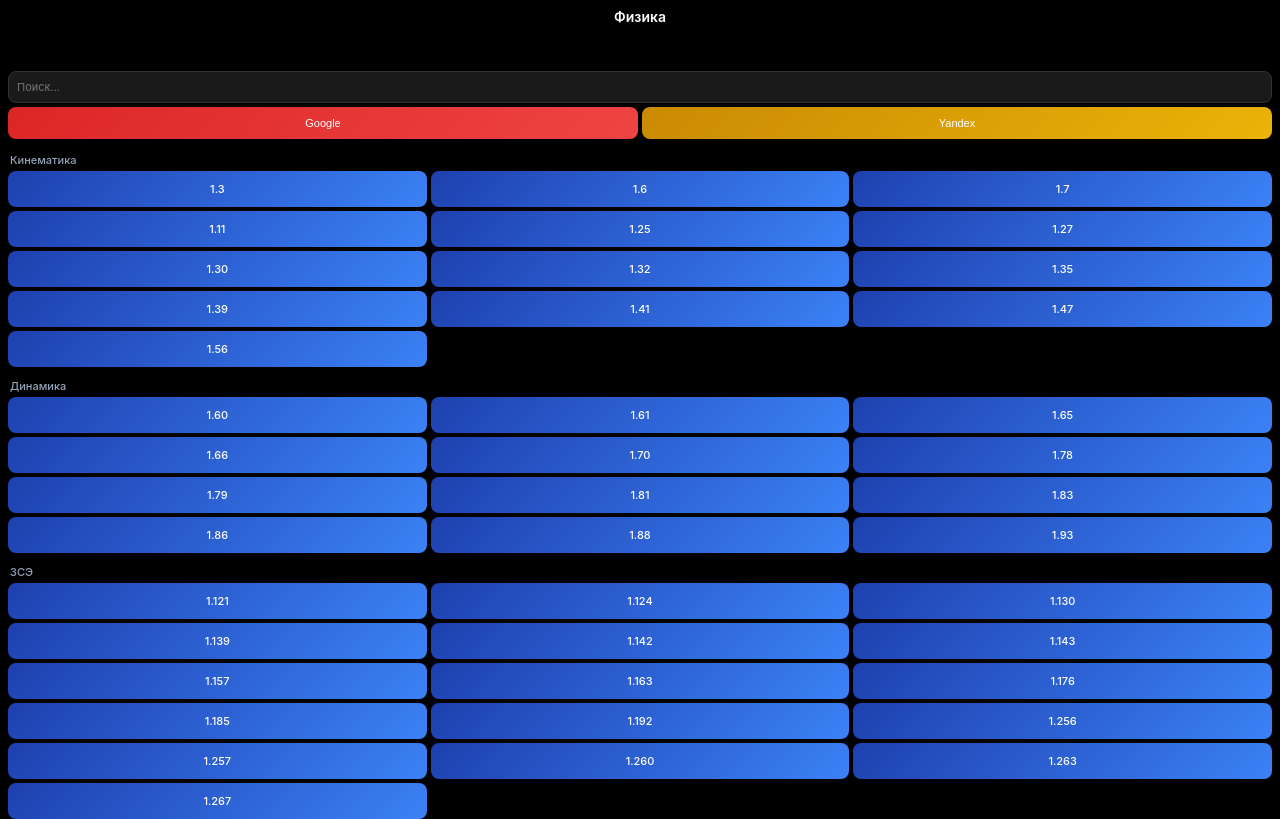
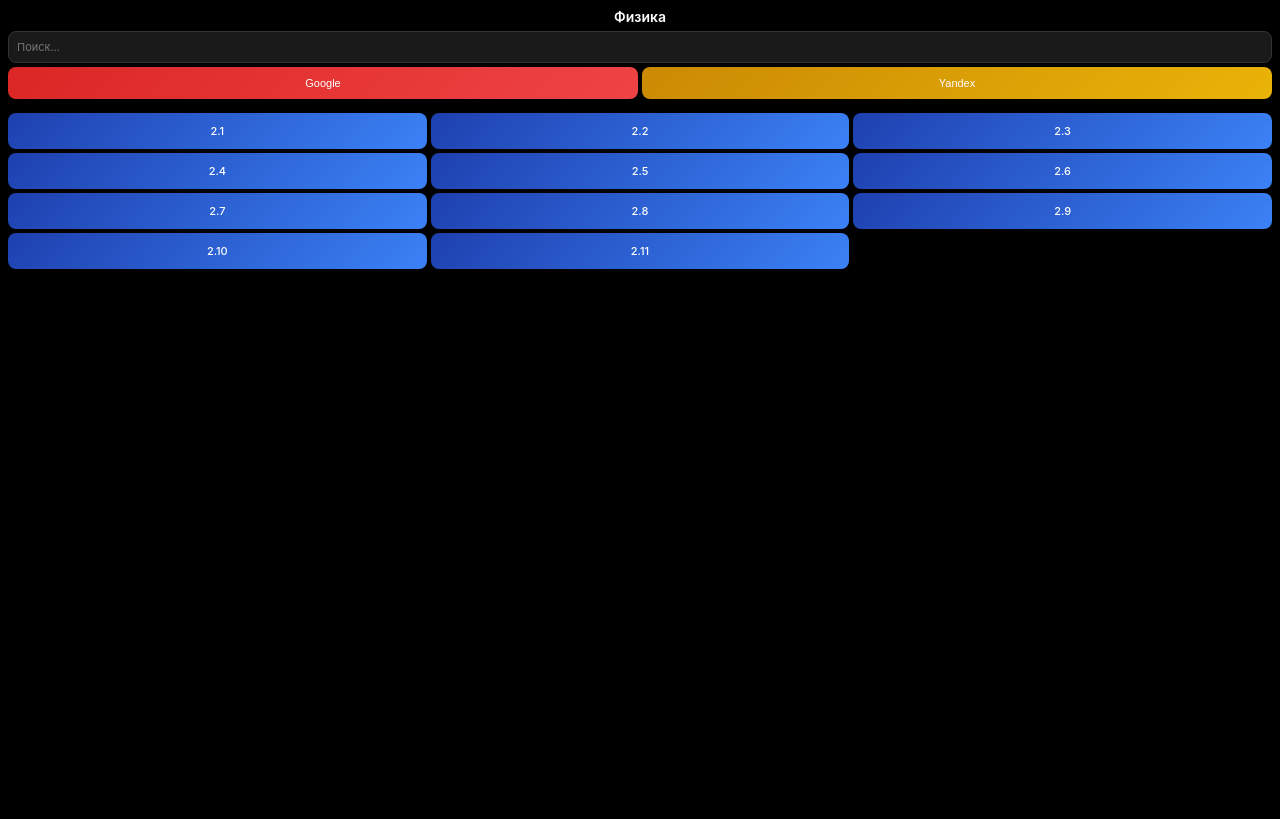
Before and after one commit to axol0ttl/countdown, a plain HTML site: page ege.html in a window 1280 px wide. Drawn offline with Linux system fonts and the light colour scheme.

Commit message:
Update ege.html

```diff
--- a/ege.html
+++ b/ege.html
@@ -31,14 +31,6 @@
 
         .section {
             margin-bottom: 12px;
-        }
-
-        .section-title {
-            font-size: 11px;
-            font-weight: 500;
-            margin-bottom: 4px;
-            color: #94a3b8;
-            padding-left: 2px;
         }
 
         .tasks {
@@ -121,11 +113,6 @@
             opacity: 0.8;
         }
 
-        .inv {
-            color: black;
-
-        }
-
         /* Специальная адаптация для Apple Watch Series 9 (396x484) */
         @media screen and (max-width: 396px) {
             body {
@@ -162,8 +149,7 @@
 </head>
 <body>
     <h1>Физика</h1>
-    <p class="inv">.</p>
-    <p class="inv">.</p>
+
     <div class="section search-section">
         <input type="text" id="searchInput" class="search-input" placeholder="Поиск...">
         <div class="search-buttons">
@@ -172,63 +158,18 @@
         </div>
     </div>
 
-    <div class="section">
-        <div class="section-title">Кинематика</div>
-        <div class="tasks">
-            <a href="1.3.png" class="task-btn">1.3</a>
-            <a href="1.6.png" class="task-btn">1.6</a>
-            <a href="1.7.png" class="task-btn">1.7</a>
-            <a href="1.11.png" class="task-btn">1.11</a>
-            <a href="1.25.png" class="task-btn">1.25</a>
-            <a href="1.27.png" class="task-btn">1.27</a>
-            <a href="1.30.png" class="task-btn">1.30</a>
-            <a href="1.32.png" class="task-btn">1.32</a>
-            <a href="1.35.png" class="task-btn">1.35</a>
-            <a href="1.39.png" class="task-btn">1.39</a>
-            <a href="1.41.png" class="task-btn">1.41</a>
-            <a href="1.47.png" class="task-btn">1.47</a>
-            <a href="1.56.png" class="task-btn">1.56</a>
-        </div>
-    </div>
-
-    <div class="section">
-        <div class="section-title">Динамика</div>
-        <div class="tasks">
-            <a href="1.60.png" class="task-btn">1.60</a>
-            <a href="1.61.png" class="task-btn">1.61</a>
-            <a href="1.65.png" class="task-btn">1.65</a>
-            <a href="1.66.png" class="task-btn">1.66</a>
-            <a href="1.70.png" class="task-btn">1.70</a>
-            <a href="1.78.png" class="task-btn">1.78</a>
-            <a href="1.79.png" class="task-btn">1.79</a>
-            <a href="1.81.png" class="task-btn">1.81</a>
-            <a href="1.83.png" class="task-btn">1.83</a>
-            <a href="1.86.png" class="task-btn">1.86</a>
-            <a href="1.88.png" class="task-btn">1.88</a>
-            <a href="1.93.png" class="task-btn">1.93</a>
-        </div>
-    </div>
-
-    <div class="section">
-        <div class="section-title">ЗСЭ</div>
-        <div class="tasks">
-            <a href="1.121.png" class="task-btn">1.121</a>
-            <a href="1.124.png" class="task-btn">1.124</a>
-            <a href="1.130.png" class="task-btn">1.130</a>
-            <a href="1.139.png" class="task-btn">1.139</a>
-            <a href="1.142.png" class="task-btn">1.142</a>
-            <a href="1.143.png" class="task-btn">1.143</a>
-            <a href="1.157.png" class="task-btn">1.157</a>
-            <a href="1.163.png" class="task-btn">1.163</a>
-            <a href="1.176.png" class="task-btn">1.176</a>
-            <a href="1.185.png" class="task-btn">1.185</a>
-            <a href="1.192.png" class="task-btn">1.192</a>
-            <a href="1.256.png" class="task-btn">1.256</a>
-            <a href="1.257.png" class="task-btn">1.257</a>
-            <a href="1.260.png" class="task-btn">1.260</a>
-            <a href="1.263.png" class="task-btn">1.263</a>
-            <a href="1.267.png" class="task-btn">1.267</a>
-        </div>
+    <div class="tasks">
+        <a href="2.1.png" class="task-btn">2.1</a>
+        <a href="2.2.png" class="task-btn">2.2</a>
+        <a href="2.3.png" class="task-btn">2.3</a>
+        <a href="2.4.png" class="task-btn">2.4</a>
+        <a href="2.5.png" class="task-btn">2.5</a>
+        <a href="2.6.png" class="task-btn">2.6</a>
+        <a href="2.7.png" class="task-btn">2.7</a>
+        <a href="2.8.png" class="task-btn">2.8</a>
+        <a href="2.9.png" class="task-btn">2.9</a>
+        <a href="2.10.png" class="task-btn">2.10</a>
+        <a href="2.11.png" class="task-btn">2.11</a>
     </div>
 
     <script>
```
